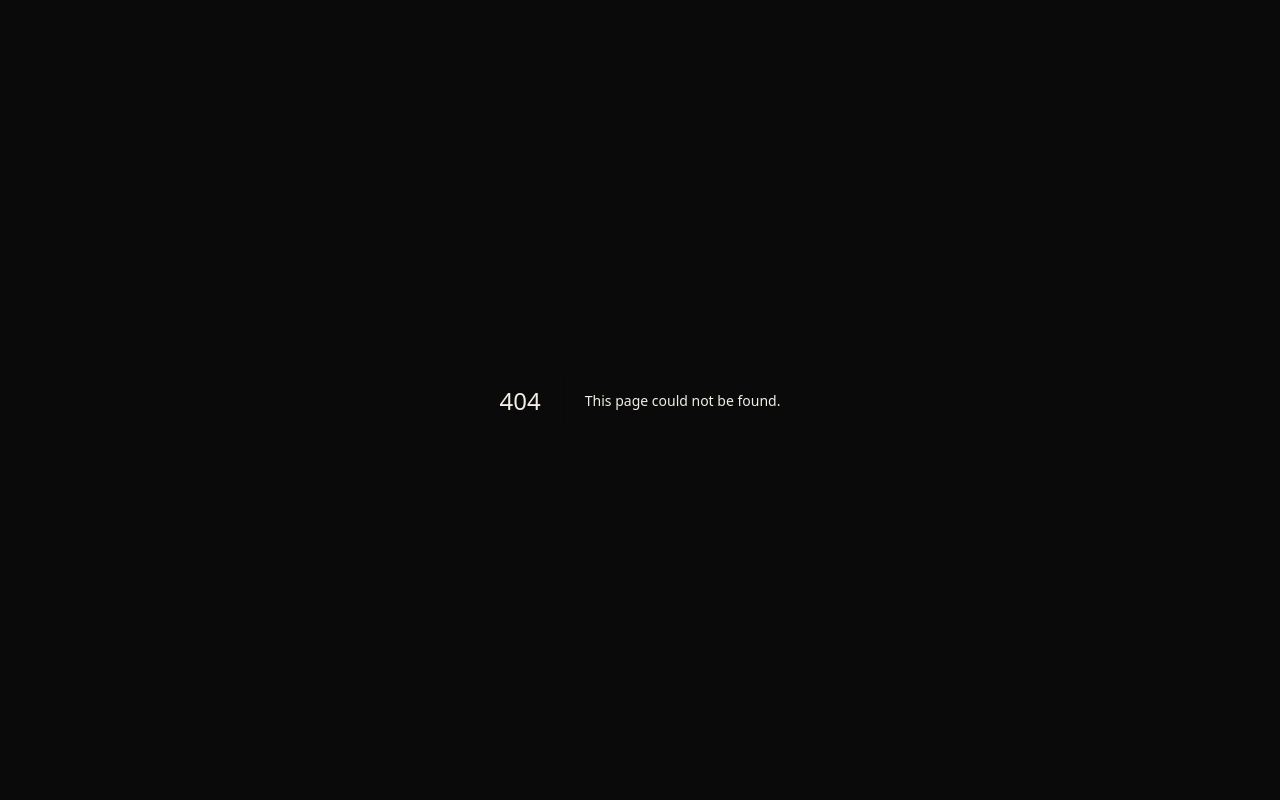
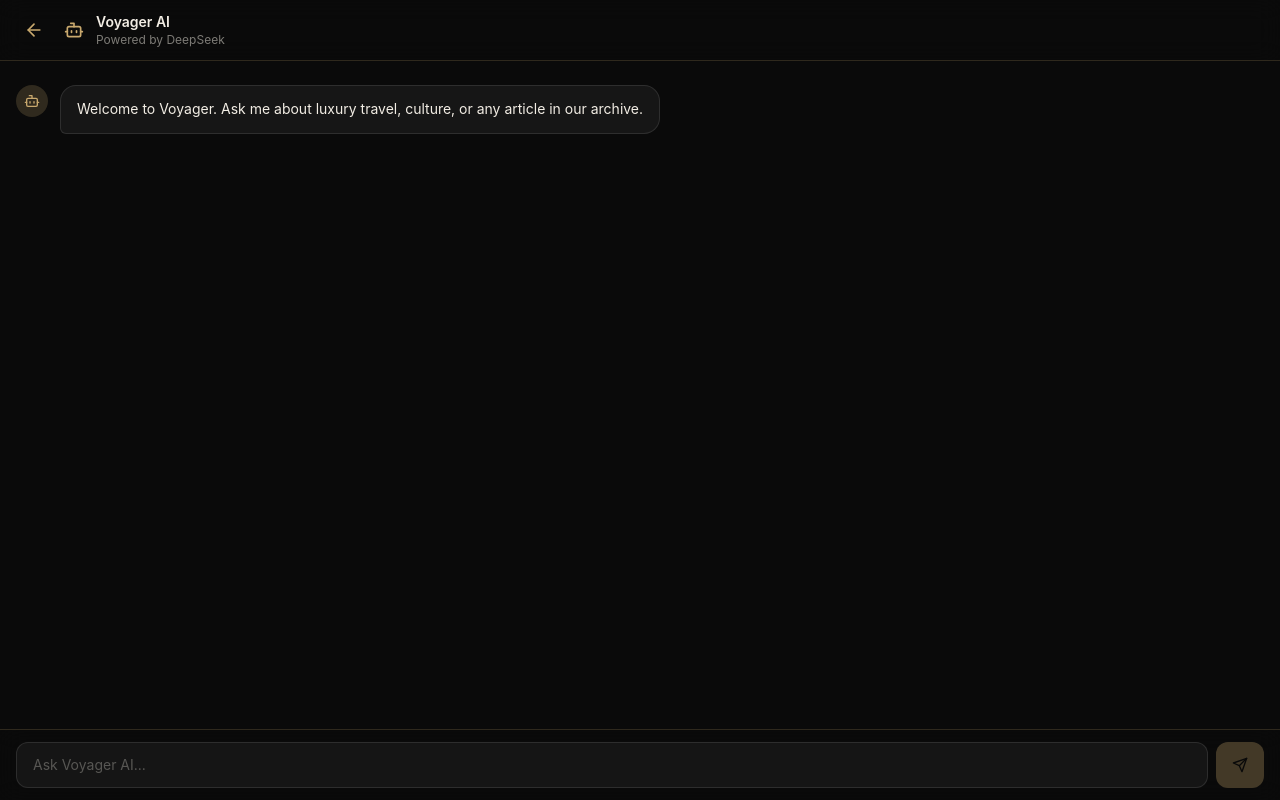
Before and after one commit to renovateafrica234-debug/voyager-magazine, a Next.js app: page /chat in a window 1280 px wide. Before the commit this address had no page. Built offline with nearby package versions, Linux system fonts and the light colour scheme.

Commit message:
Implement chat page with message handling

```diff
--- /dev/null
+++ b/app/chat/page.tsx
@@ -0,0 +1,122 @@
+'use client';
+
+import { useState, useRef, useEffect } from 'react';
+import { useRouter } from 'next/navigation';
+import { Send, ArrowLeft, Bot, User, Loader2 } from 'lucide-react';
+
+interface Message {
+  role: 'user' | 'assistant';
+  content: string;
+}
+
+export default function ChatPage() {
+  const router = useRouter();
+  const [messages, setMessages] = useState<Message[]>([
+    { role: 'assistant', content: 'Welcome to Voyager. Ask me about luxury travel, culture, or any article in our archive.' }
+  ]);
+  const [input, setInput] = useState('');
+  const [loading, setLoading] = useState(false);
+  const bottomRef = useRef<HTMLDivElement>(null);
+
+  useEffect(() => {
+    bottomRef.current?.scrollIntoView({ behavior: 'smooth' });
+  }, [messages]);
+
+  const sendMessage = async () => {
+    if (!input.trim() || loading) return;
+    const userMsg = input.trim();
+    setInput('');
+    setMessages(prev => [...prev, { role: 'user', content: userMsg }]);
+    setLoading(true);
+
+    try {
+      const res = await fetch('/api/chat', {
+        method: 'POST',
+        headers: { 'Content-Type': 'application/json' },
+        body: JSON.stringify({ message: userMsg, history: messages })
+      });
+      const data = await res.json();
+      setMessages(prev => [...prev, { role: 'assistant', content: data.reply || 'I could not process that. Try again.' }]);
+    } catch {
+      setMessages(prev => [...prev, { role: 'assistant', content: 'Connection error. Please try again.' }]);
+    } finally {
+      setLoading(false);
+    }
+  };
+
+  return (
+    <div className="min-h-screen bg-[#0A0A0A] text-[#F2EDE4] flex flex-col">
+      {/* Header */}
+      <div className="sticky top-0 z-50 bg-[#0A0A0A]/90 backdrop-blur-md border-b border-[#C9A96E]/20 px-4 py-3 flex items-center gap-3">
+        <button onClick={() => router.push('/')} className="p-2 hover:bg-white/5 rounded-full">
+          <ArrowLeft className="w-5 h-5 text-[#C9A96E]" />
+        </button>
+        <Bot className="w-5 h-5 text-[#C9A96E]" />
+        <div>
+          <h1 className="text-sm font-semibold text-[#F2EDE4]">Voyager AI</h1>
+          <p className="text-xs text-[#F2EDE4]/50">Powered by DeepSeek</p>
+        </div>
+      </div>
+
+      {/* Messages */}
+      <div className="flex-1 overflow-y-auto px-4 py-6 space-y-4">
+        {messages.map((m, i) => (
+          <div key={i} className={`flex gap-3 ${m.role === 'user' ? 'justify-end' : 'justify-start'}`}>
+            {m.role === 'assistant' && (
+              <div className="w-8 h-8 rounded-full bg-[#C9A96E]/20 flex items-center justify-center shrink-0">
+                <Bot className="w-4 h-4 text-[#C9A96E]" />
+              </div>
+            )}
+            <div className={`max-w-[80%] rounded-2xl px-4 py-3 text-sm leading-relaxed ${
+              m.role === 'user'
+                ? 'bg-[#C9A96E] text-[#0A0A0A] rounded-br-md'
+                : 'bg-white/5 text-[#F2EDE4] rounded-bl-md border border-white/10'
+            }`}>
+              {m.content}
+            </div>
+            {m.role === 'user' && (
+              <div className="w-8 h-8 rounded-full bg-white/10 flex items-center justify-center shrink-0">
+                <User className="w-4 h-4 text-[#F2EDE4]" />
+              </div>
+            )}
+          </div>
+        ))}
+        {loading && (
+          <div className="flex gap-3">
+            <div className="w-8 h-8 rounded-full bg-[#C9A96E]/20 flex items-center justify-center">
+              <Loader2 className="w-4 h-4 text-[#C9A96E] animate-spin" />
+            </div>
+            <div className="bg-white/5 rounded-2xl rounded-bl-md px-4 py-3 border border-white/10">
+              <div className="flex gap-1">
+                <span className="w-2 h-2 bg-[#C9A96E]/50 rounded-full animate-bounce" style={{ animationDelay: '0ms' }} />
+                <span className="w-2 h-2 bg-[#C9A96E]/50 rounded-full animate-bounce" style={{ animationDelay: '150ms' }} />
+                <span className="w-2 h-2 bg-[#C9A96E]/50 rounded-full animate-bounce" style={{ animationDelay: '300ms' }} />
+              </div>
+            </div>
+          </div>
+        )}
+        <div ref={bottomRef} />
+      </div>
+
+      {/* Input */}
+      <div className="sticky bottom-0 bg-[#0A0A0A]/90 backdrop-blur-md border-t border-[#C9A96E]/20 px-4 py-3">
+        <div className="flex gap-2">
+          <input
+            value={input}
+            onChange={e => setInput(e.target.value)}
+            onKeyDown={e => e.key === 'Enter' && sendMessage()}
+            placeholder="Ask Voyager AI..."
+            className="flex-1 bg-white/5 border border-white/10 rounded-xl px-4 py-3 text-sm text-[#F2EDE4] placeholder:text-[#F2EDE4]/30 focus:outline-none focus:border-[#C9A96E]/50"
+          />
+          <button
+            onClick={sendMessage}
+            disabled={loading || !input.trim()}
+            className="bg-[#C9A96E] text-[#0A0A0A] rounded-xl px-4 py-3 disabled:opacity-30"
+          >
+            <Send className="w-4 h-4" />
+          </button>
+        </div>
+      </div>
+    </div>
+  );
+                                                                                              }
```
